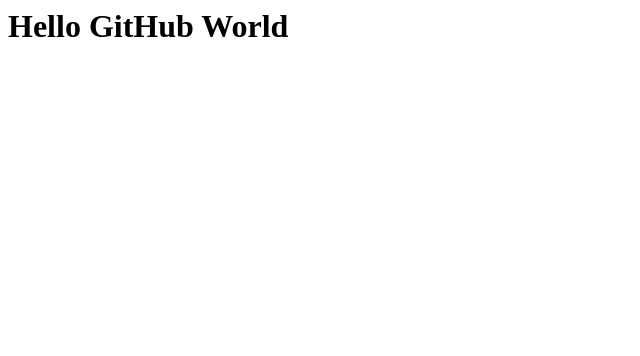
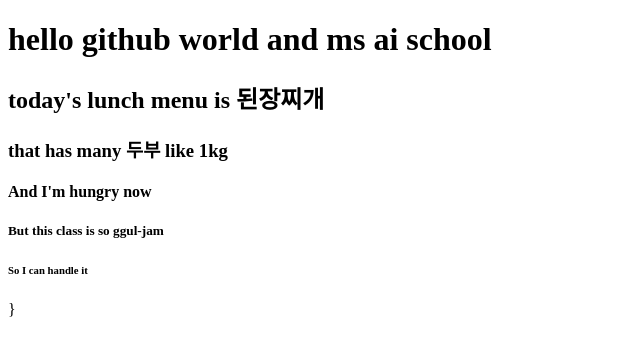
Before and after one commit to dongsurii/first, a plain HTML site: page index.html in a window 1280 px wide. Shown: the whole page, without its empty margins (0-640 px from the left). Drawn offline with Linux system fonts and the light colour scheme.

Commit message:
index.html 파일 내용 수정

```diff
--- a/index.html
+++ b/index.html
@@ -1 +1,17 @@
-<h1>Hello GitHub World</h1>
+<!DOCTYPE html>
+<html lang="en">
+<head>
+    <meta charset="UTF-8">
+    <meta name="viewport" content="width=device-width, initial-scale=1.0">
+    <title>Dongsurii Web</title>
+</head>
+<body>
+    <h1>hello github world and ms ai school</h1>
+    <h2>today's lunch menu is 된장찌개</h2>
+    <h3>that has many 두부 like 1kg</h3>
+    <h4>And I'm hungry now</h4>
+    <h5>But this class is so ggul-jam</h5>
+    <h6>So I can handle it</h6>
+}
+</body>
+</html>
```
